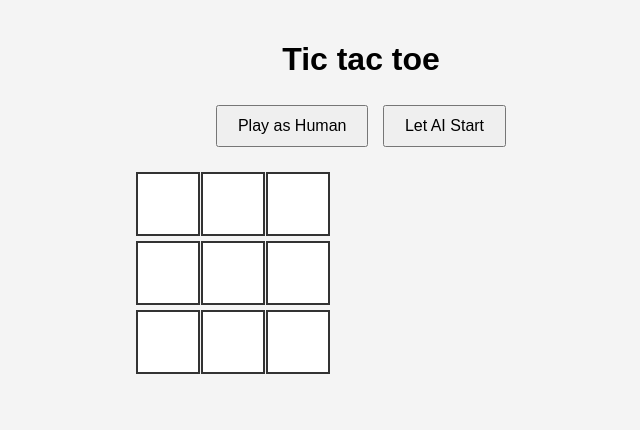
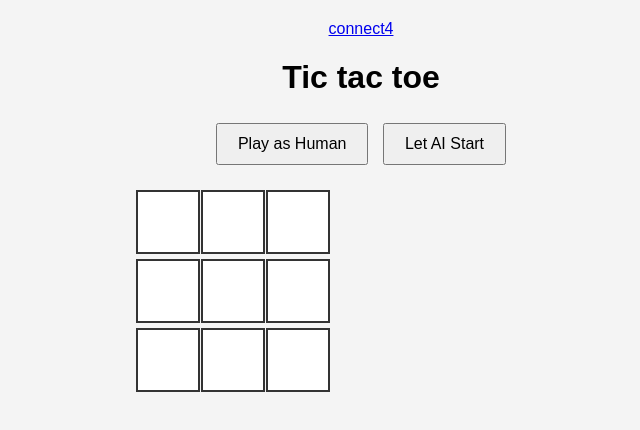
Before and after one commit to daksh619/MCTS-connect4, a plain HTML site: page tictac.html in a window 1280 px wide. Shown: the whole page, without its empty margins (279-919 px from the left). Drawn offline with Linux system fonts and the light colour scheme.

Commit message:
Update tictac.html

```diff
--- a/tictac.html
+++ b/tictac.html
@@ -49,6 +49,7 @@
   </style>
 </head>
 <body>
+  <a href="index.html">connect4</a>
   <div id="start">
     <h1>Tic tac toe</h1>
     <button id="human-first">Play as Human</button>
```
